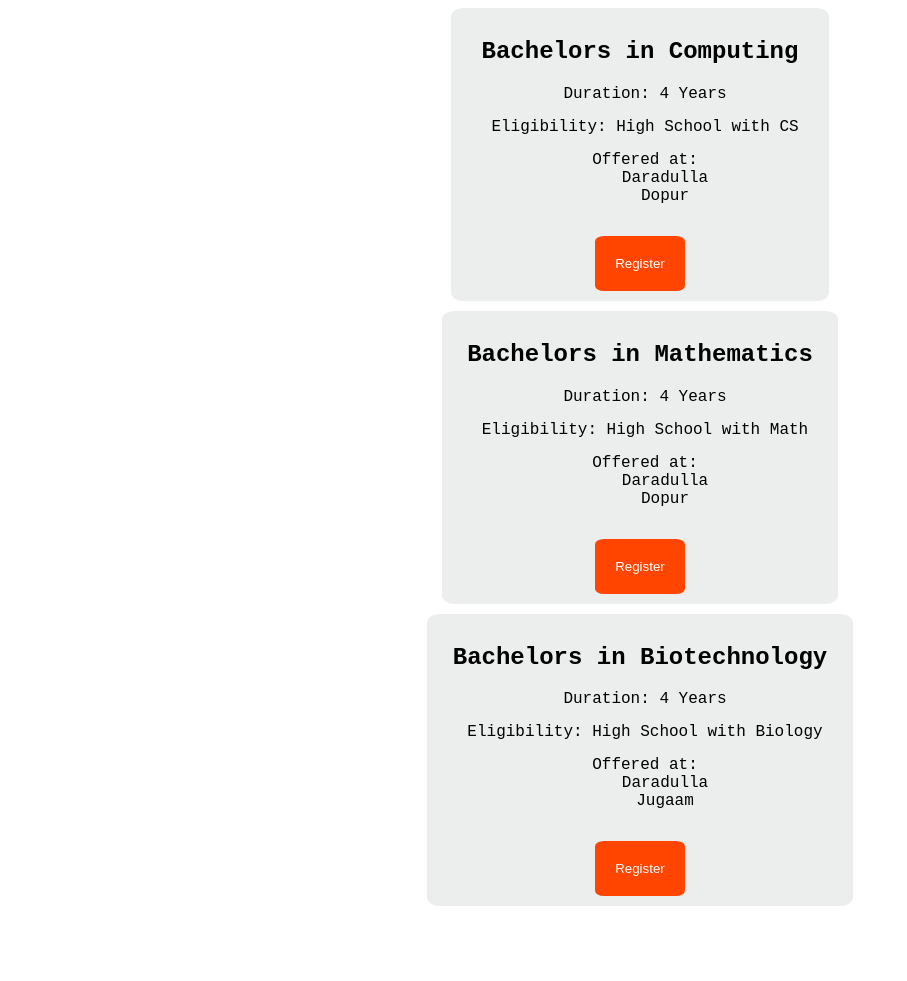
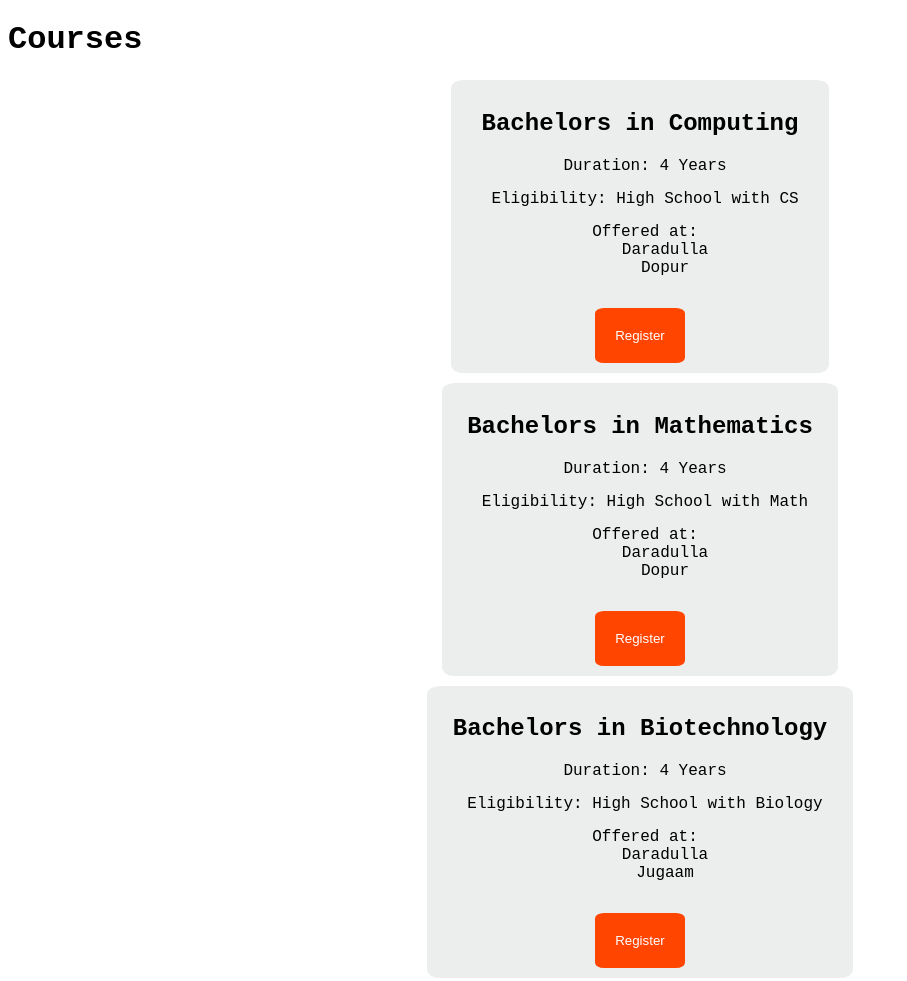
Before and after one commit to Aijaz-09/SubjectsPage, a plain HTML site: page index.html in a window 1280 px wide. Shown: the whole page, without its empty margins (0-907 px from the left). Before the commit the page ends 924 px from the top, so only its background shows below. Drawn offline with Linux system fonts and the light colour scheme; a web font is replaced by a local one.

Commit message:
Update index.html

```diff
--- a/index.html
+++ b/index.html
@@ -11,6 +11,7 @@
     <link href="https://fonts.googleapis.com/css2?family=Libertinus+Mono&display=swap" rel="stylesheet">
 </head>
     <body>
+        <h1>Courses</h1>
         <div class="course-container">
             <div class="course-card">
                 <div class="course-title">
```
